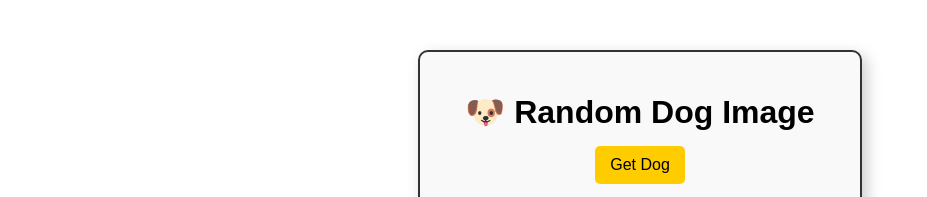
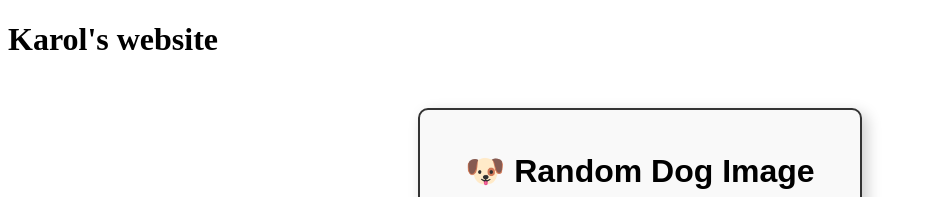
Before and after one commit to karol22/test-a, a plain HTML site: page index.html in a window 1280 px wide. Shown: the top 197 px of the page, without its empty margins (0-927 px from the left). Drawn offline with Linux system fonts and the light colour scheme.

Commit message:
Add files via upload

```diff
--- a/index.html
+++ b/index.html
@@ -7,6 +7,8 @@
     <link rel="stylesheet" href="styles.css">
 </head>
 <body>
+
+    <h1>Karol's website</h1>
 
     <!-- Dog Image Container -->
     <div class="animal-container">
```
